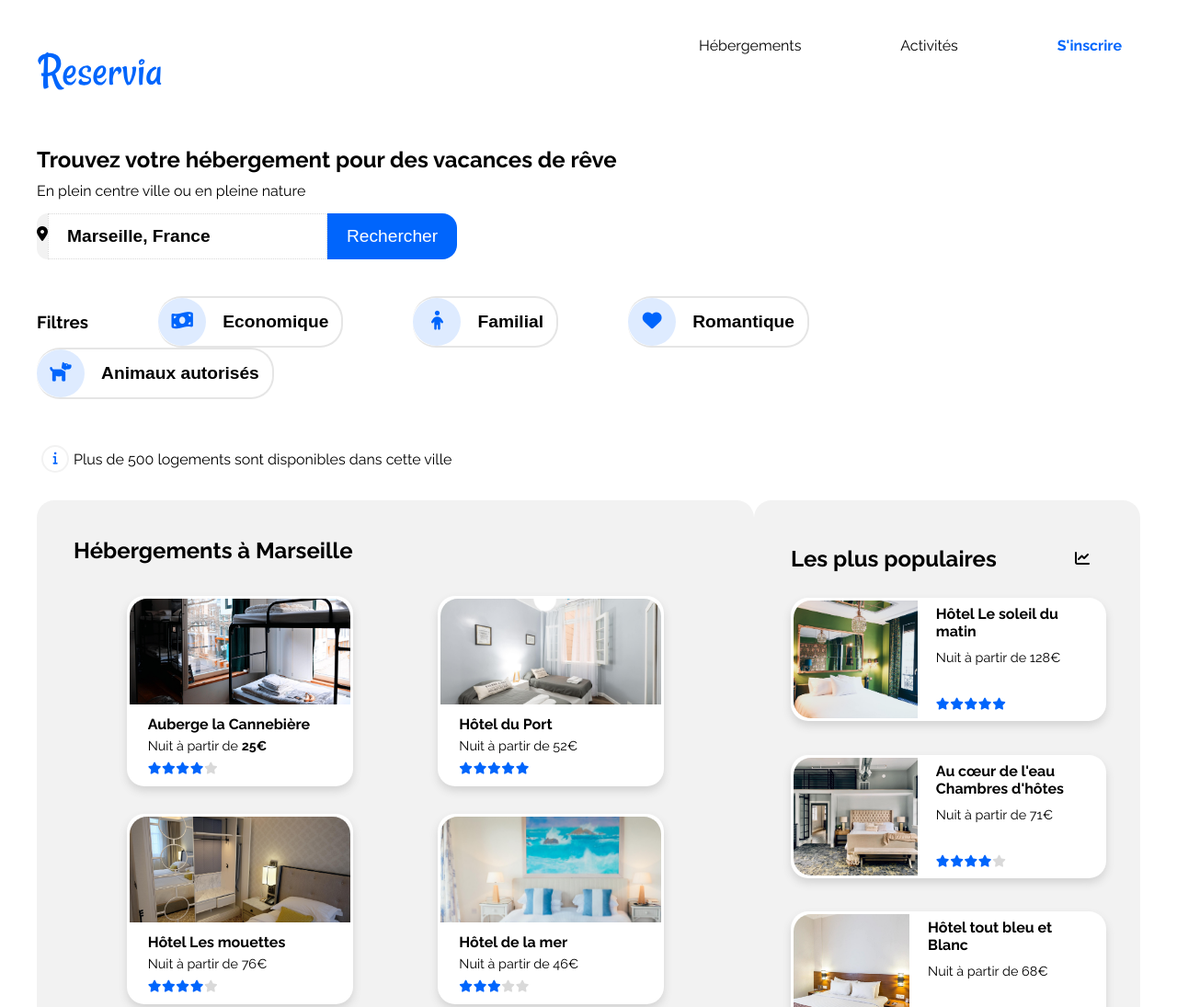
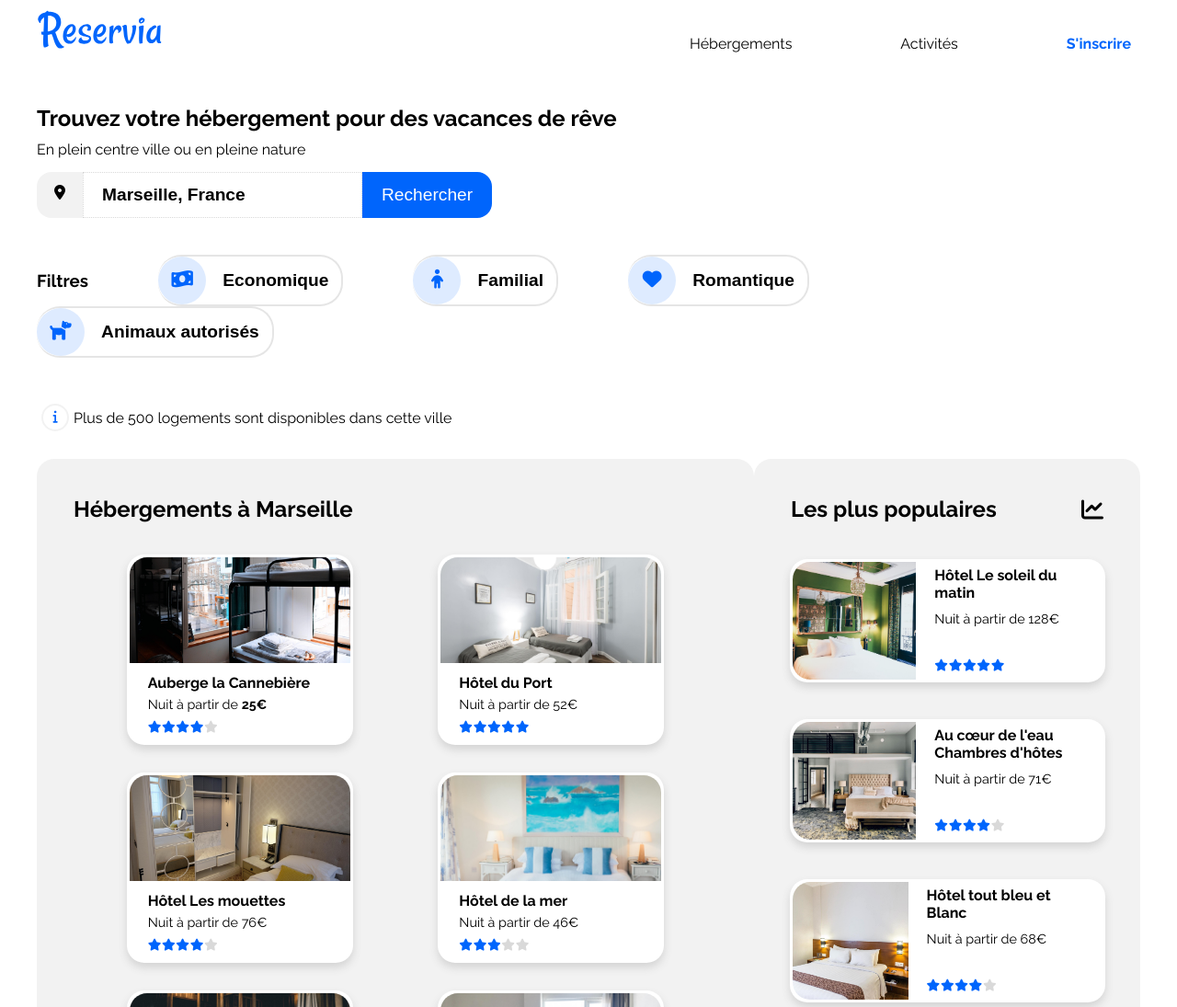
Before and after one commit to Syrinecoding/OC_p2_Reservia, a plain HTML site: page index.html in a window 1280 px wide. Shown: the top 1095 px of the page at 92% size. Drawn offline with Linux system fonts and the light colour scheme.

Commit message:
modifications mineures

```diff
--- a/index.html
+++ b/index.html
@@ -159,10 +159,10 @@
                         </div>
 
                         <aside>
-                            <div class="titrePop">
-                                <h2>Les plus populaires</h2>
-                                <i class="fas fa-chart-line"></i>
-                            </div>
+
+                            <h2 class="titrePop">Les plus populaires<i class="fas fa-chart-line"></i></h2>
+
+
                             <div class="flexbox2">
                                 <a href=""><div class="cardPop">
                                     <img src="images/hebergements/2_large/emile-guillemot-Bj_rcSC5XfE-unsplash.jpg" alt="Image de Chambre d'hôtel">
@@ -226,28 +226,28 @@
                     <h3>Activités à Marseille</h3>
                     <div class="flexbox3">
                         <a href=""><div class="cardAct gdeImg">
-                            <img src="images/activites/3_medium/reno-laithienne-QUgJhdY5Fyk-unsplash.jpg"alt="Photo du Vieux Port de Marseille"width="303" height="390" >
+                            <img src="images/activites/3_medium/reno-laithienne-QUgJhdY5Fyk-unsplash.jpg" alt="Photo du Vieux Port de Marseille" width="303" height="390" >
                             <h4>Vieux Port</h4>
                         </div></a>
                         <a href=""><div class="cardAct">
-                            <img src="images/activites/3_medium/paul-hermann-QFTrLdQIRhI-unsplash.jpg"alt="Photo du Fort de PomèguesàMarseille" width="303" height="189">
+                            <img src="images/activites/3_medium/paul-hermann-QFTrLdQIRhI-unsplash.jpg" alt="Photo du Fort de PomèguesàMarseille" width="303" height="189">
                             <h4>Fort de Pomègues</h4>
                         </div></a>
                         <a href=""><div class="cardAct">
-                            <img src="images/activites/3_medium/kevin-hikari-rV_Qd1l-VXg-unsplash.jpg"alt="Photo des Îles du FrioulàMarseille" width="303" height="118">
+                            <img src="images/activites/3_medium/kevin-hikari-rV_Qd1l-VXg-unsplash.jpg" alt="Photo des Îles du FrioulàMarseille" width="303" height="118">
                             <h4>Îles du Frioul</h4>
                         </div></a>
                         <a href=""><div class="cardAct gdeImg">
-                            <img src="images/activites/3_medium/kilyan-sockalingum-NR8-cBCN3aI-unsplash.jpg" alt="Photo du Parc des Calanques àMarseille" width="303" height="390">
+                            <img src="images/activites/3_medium/kilyan-sockalingum-NR8-cBCN3aI-unsplash.jpg" alt="Photo du Parc des Calanques à Marseille" width="303" height="390">
                             <h4>Parc des Calanques</h4>
                         </div></a>
                         <a href=""><div class="cardAct">
-                            <img src="images/activites/3_medium/florian-wehde-xW9e8gdotxI-unsplash.jpg" alt="Photo deNotre-Dame-de-la-Gardeà Marseille"width="303" height="145">
+                            <img src="images/activites/3_medium/florian-wehde-xW9e8gdotxI-unsplash.jpg" alt="Photo deNotre-Dame-de-la-Gardeà Marseille" width="303" height="145">
                             <h4>Notre-Dame-de-la-Garde</h4>
                         </div></a>
                         <a href=""><div class="cardAct">
                             <img src="images/activites/3_medium/lena-paulin-wH2-EJoDcV0-unsplash.jpg
-                            "alt="Photo du Parc de LongchampàMarseille" width="303" height="159">
+                            " alt="Photo du Parc de LongchampàMarseille" width="303" height="159">
                             <h4>Parc de Longchamp</h4>
                         </div></a>
                     </div>
--- a/style.css
+++ b/style.css
@@ -25,24 +25,26 @@ header {
     margin-bottom: 40px;
     display: flex;
     justify-content: space-between;
-    align-items: flex-end;
+    align-items: center;
 }
+/* header img{
+    margin-top: 28px;
+} */
 nav{
     min-width: 500px;
     display: flex;
     justify-content: space-between;
-    align-items: center;
-    padding-bottom: 10px;
-
+    align-items: flex-start;
 }
 nav a {
     text-decoration: none;
     color: black;
-    padding: 40px 20px;
+    padding: 30px 10px 0;
 }
 nav a:hover {
     border-top: 3px solid #0065FC;
     color: #0065FC;
+    padding: 30px;
     cursor:none;
 }
 .blue {
@@ -68,8 +70,8 @@ h1 {
 .dot {
     color: black;
     text-align: center;
-    width: 50px;
-    height: 50px;
+    min-width: 50px;
+    min-height: 50px;
     background-color: #F2F2F2;
     border-top-left-radius: 16px;
     border-bottom-left-radius: 16px;
@@ -122,7 +124,6 @@ input[type=search] {
     border: #DEEBFF;
 }
 .btn {
-
     border: none;
     padding: 14px;
     font-size: 1.2rem;
@@ -134,6 +135,7 @@ input[type=search] {
 }
 .btn:hover {
     background-color: #DEEBFF;
+
 }
 /* Hébergements */
 
@@ -239,7 +241,7 @@ aside {
     margin: 20px;
 }
 .titrePop .fas{
-    margin: 15px;
+
     color: black;
 }
 .flexbox2 {
@@ -247,7 +249,7 @@ aside {
     display: flex;
     flex-direction: column;
     justify-content: space-between;
-    align-items: flex-start;
+    align-items: center;
     margin: 0 20px;
 }
 .cardPop {
@@ -255,6 +257,7 @@ aside {
     border-radius: 19px;
     box-shadow: 0 5px 10px lightgray;
     padding: 3px;
+    margin: 20px;
     width: 343px;
     height: 134px;
     display: flex;
```
Lines whose indentation alone changed are shown as unchanged.
